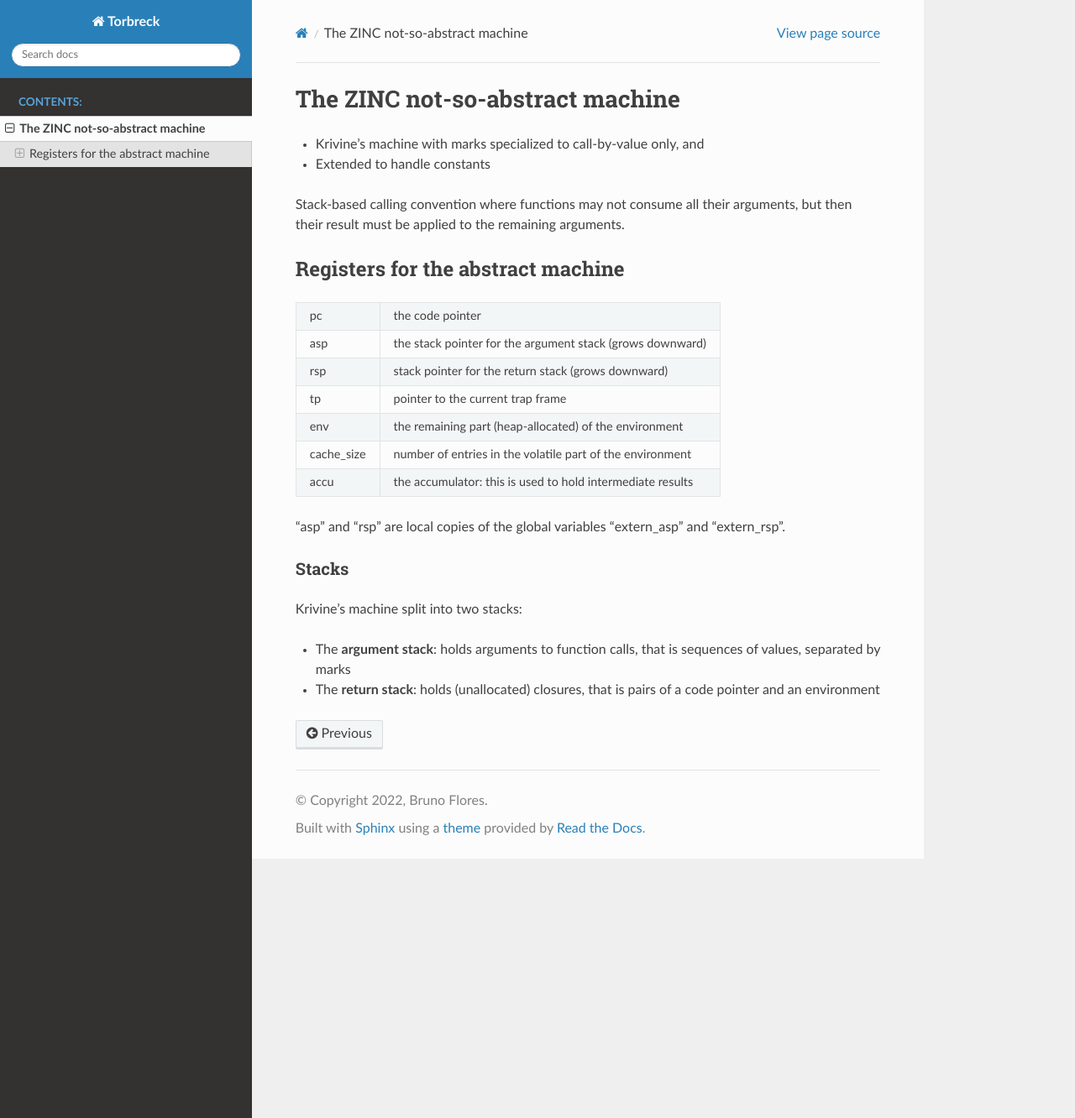
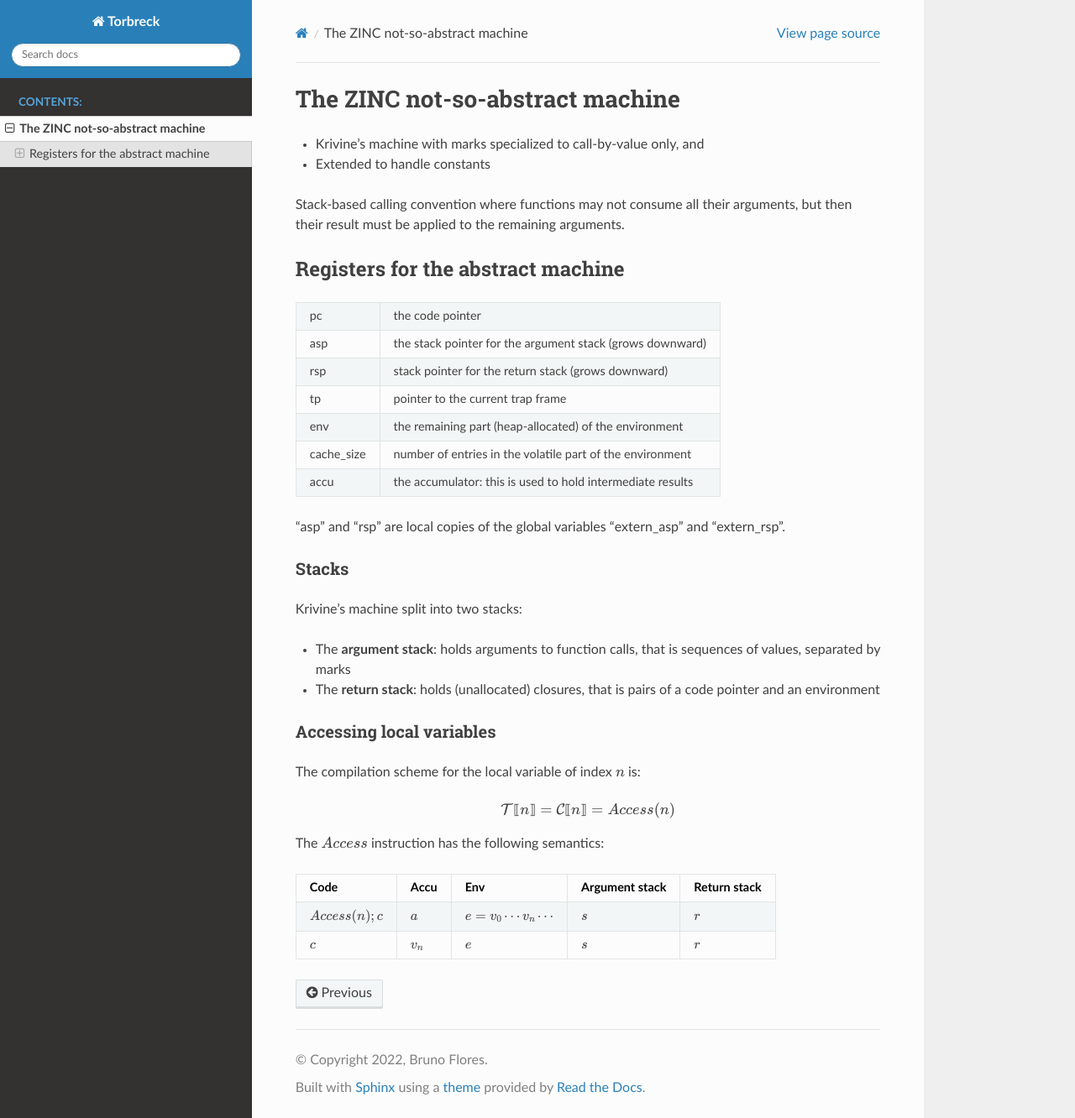
Before and after one commit to brunoflores/torbreck-lang, a Sphinx documentation site: the page built from docs/zam.rst, in a window 1280 px wide and 1332 px high. Shown: the whole window at 84% size. Built offline with Sphinx 7.4.7 and the Read the Docs theme 2.0.0, drawn with Linux system fonts in a browser that asks for light colours.

Commit message:
Document: zam.

```diff
--- a/docs/conf.py
+++ b/docs/conf.py
@@ -27,8 +27,26 @@ author = 'Bruno Flores'
 # Add any Sphinx extension module names here, as strings. They can be
 # extensions coming with Sphinx (named 'sphinx.ext.*') or your custom
 # ones.
+#
+# See https://www.sphinx-doc.org/en/master/usage/extensions/index.html
 extensions = [
+    'sphinx.ext.mathjax',
+    'sphinx.ext.graphviz'
 ]
+
+# See https://docs.mathjax.org/en/latest/input/tex/extensions.html
+mathjax3_config = {
+    "loader": {
+        "load": ['[tex]/textmacros', '[tex]/textcomp']
+    },
+    "tex": {
+        "packages": {'[+]': ['textmacros']},
+        "autoload": {"textcomp": ["textlbrackdbl", "textrbrackdbl"]}
+    },
+    "textmacros": {
+        "packages": {'[+]': ['textcomp']}
+    }
+}
 
 # Add any paths that contain templates here, relative to this directory.
 templates_path = ['_templates']
--- a/docs/zam.rst
+++ b/docs/zam.rst
@@ -1,5 +1,5 @@
 The ZINC not-so-abstract machine
-================================
+################################
 
 - Krivine's machine with marks specialized to call-by-value only, and
 - Extended to handle constants
@@ -9,7 +9,7 @@ arguments, but then their result must be applied to the remaining
 arguments.
 
 Registers for the abstract machine
------------------------------------
+**********************************
 
 +-------------+------------------------------------------------+
 | pc          |the code pointer                                |
@@ -35,7 +35,7 @@ Registers for the abstract machine
 "asp" and "rsp" are local copies of the global variables "extern_asp" and "extern_rsp".
 
 Stacks
-~~~~~~
+======
 
 Krivine's machine split into two stacks:
 
@@ -43,3 +43,37 @@ Krivine's machine split into two stacks:
   of values, separated by marks
 - The **return stack**: holds (unallocated) closures, that is pairs of a code pointer
   and an environment
+
+Accessing local variables
+=========================
+
+The compilation scheme for the local variable of index :math:`n` is:
+
+.. math::
+
+   \mathcal{T} \textlbrackdbl n \textrbrackdbl =
+   \mathcal{C} \textlbrackdbl n \textrbrackdbl =
+   Access(n)
+
+The :math:`Access` instruction has the following semantics:
+
+.. list-table::
+   :header-rows: 1
+
+   * - Code
+     - Accu
+     - Env
+     - Argument stack
+     - Return stack
+
+   * - :math:`Access(n); c`
+     - :math:`a`
+     - :math:`e=v_0 \cdots v_n \cdots`
+     - :math:`s`
+     - :math:`r`
+
+   * - :math:`c`
+     - :math:`v_n`
+     - :math:`e`
+     - :math:`s`
+     - :math:`r`
```
